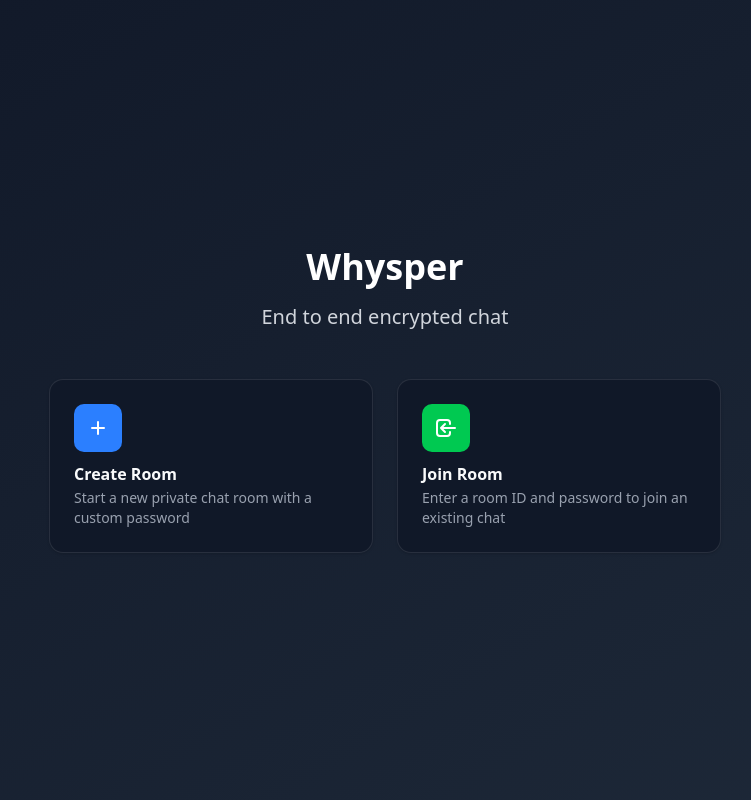
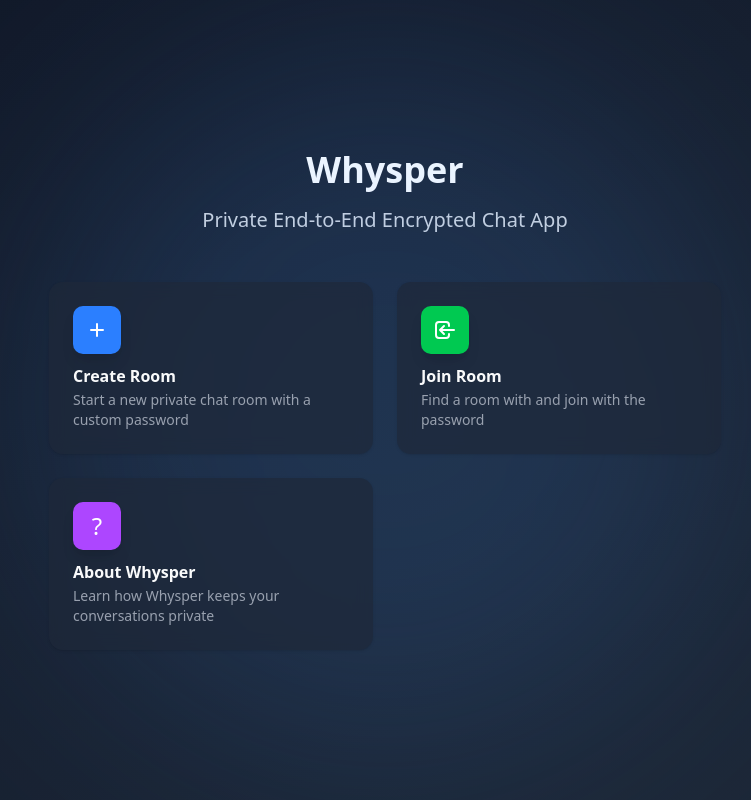
Before and after one commit to thekennethgo/whysper, a Next.js app: page / in a window 1280 px wide. Shown: the whole page, without its empty margins (255-1006 px from the left). Built offline with nearby package versions, Linux system fonts and the light colour scheme.

Commit message:
Added styling (Glow on background)

```diff
--- /dev/null
+++ b/src/app/about/page.js
@@ -0,0 +1,25 @@
+'use client';
+import Link from 'next/link';
+import { Button } from "@/components/ui/button";
+import { Card, CardContent, CardDescription, CardHeader, CardTitle } from "@/components/ui/card";
+
+export default function About() {
+  return (
+    <div className="min-h-screen max-w-screen flex flex-col justify-center items-center bg-gradient-to-br from-blue-50 to-indigo-100 dark:from-gray-900 dark:to-gray-800">
+      <div className="text-center mb-12">
+        <h2 className="text-4xl font-bold text-gray-900 dark:text-white mb-4">
+          About Whysper
+        </h2>
+        <p className="text-xl text-gray-600 dark:text-gray-300">
+          hey
+        </p>
+      </div>
+
+      <div className="grid md:grid-cols-2 gap-6 w-2xl mx-auto">
+        <Link href="/">
+          <Button>Return to Home</Button>
+        </Link>
+      </div>
+    </div>
+  );
+}
--- a/src/app/create-room/page.js
+++ b/src/app/create-room/page.js
@@ -83,15 +83,19 @@ export default function CreateRoom() {
   };
 
   return (
-    <div className="min-h-screen bg-gradient-to-br from-blue-50 to-indigo-100 dark:from-gray-900 dark:to-gray-800">
-      <div className="border-b px-8 py-4 flex justify-between items-center">
+    <div className="min-h-screen flex flex-col items-center bg-gradient-to-br from-blue-50 to-indigo-100 dark:from-gray-900 dark:to-gray-800">
+      <div className="absolute inset-0 flex items-center justify-center pointer-events-none z-0">
+          <div className="w-[700px] h-[700px] bg-blue-400/20 dark:bg-blue-900/15 rounded-full blur-[120px]" />
+      </div>
+
+      <div className="border-b px-8 py-4 w-full flex justify-between items-center">
         <h1 className="text-xl font-bold">Create a Private Room</h1>
         <button onClick={() => router.push('/')} className="text-white hover:text-gray-700">
           Return to Home
         </button>
       </div>
 
-      <div className="max-w-2xl mx-auto px-4 py-8">
+      <div className="w-full max-w-2xl mx-auto px-4 py-8">
         <Card>
           <CardContent>
             <form onSubmit={handleSubmit} className="space-y-6">
--- a/src/app/join-room/page.js
+++ b/src/app/join-room/page.js
@@ -64,15 +64,19 @@ export default function JoinRoom() {
   }
 
   return (
-    <div className="min-h-screen bg-gradient-to-br from-blue-50 to-indigo-100 dark:from-gray-900 dark:to-gray-800">
-      <div className="border-b px-8 py-4 flex justify-between items-center">
+    <div className="min-h-screen flex flex-col items-center bg-gradient-to-br from-blue-50 to-indigo-100 dark:from-gray-900 dark:to-gray-800">
+      <div className="absolute inset-0 flex items-center justify-center pointer-events-none z-0">
+          <div className="w-[700px] h-[700px] bg-blue-400/20 dark:bg-blue-400/15 rounded-full blur-[120px]" />
+      </div>
+
+      <div className="border-b px-8 py-4 w-full flex justify-between items-center">
         <h1 className="text-xl font-bold">Join a room</h1>
         <button onClick={() => router.push('/')} className="text-white hover:text-gray-700">
           Return to Home
         </button>
       </div>
 
-      <div className="max-w-xl mx-auto px-4 py-8">
+      <div className="w-full max-w-xl px-4 py-8 flex-1 flex flex-col justify-center items-center relative z-10">
         {error && (
           <div>
             {error}
@@ -84,13 +88,13 @@ export default function JoinRoom() {
           </div>
         ) : rooms.length === 0 ? (
           <div className="text-center py-8">
-            <p className="text-gray-500 mb-4">No rooms available</p>
+            <p className="text-white-500 mb-4">No rooms available</p>
             <Link href="/create-room">
               <Button>Create a room</Button>
             </Link>
           </div>
         ) : (
-          <div className="grid gap-4">
+          <div className="grid gap-4 w-full">
             {rooms.map((room) => (
               <Card
                 key={room.id}
--- a/src/app/page.js
+++ b/src/app/page.js
@@ -1,24 +1,27 @@
 'use client';
 import Link from 'next/link';
-import { Card, CardContent, CardDescription, CardHeader, CardTitle } from "@/components/ui/card";
+import { Card, CardDescription, CardHeader, CardTitle } from "@/components/ui/card";
 
 export default function Home() {
   return (
     <div className="min-h-screen max-w-screen flex flex-col justify-center items-center bg-gradient-to-br from-blue-50 to-indigo-100 dark:from-gray-900 dark:to-gray-800">
+      <div className="absolute inset-0 flex items-center justify-center pointer-events-none z-0">
+        <div className="w-[700px] h-[700px] bg-blue-400/20 dark:bg-blue-400/15 rounded-full blur-[120px]" />
+      </div>
       <div className="text-center mb-12">
         <h2 className="text-4xl font-bold text-gray-900 dark:text-white mb-4">
           Whysper
         </h2>
         <p className="text-xl text-gray-600 dark:text-gray-300">
-          End to end encrypted chat
+          Private End-to-End Encrypted Chat App
         </p>
       </div>
 
       <div className="grid md:grid-cols-2 gap-6 w-2xl mx-auto">
         <Link href="/create-room">
-          <Card className="hover:shadow-lg transition-shadow cursor-pointer">
+          <Card className="hover:scale-105 hover:shadow-2xl transition-all cursor-pointer bg-white/80 dark:bg-gray-800/70 backdrop-blur border-0">
             <CardHeader>
-              <div className="w-12 h-12 bg-blue-500 rounded-lg flex items-center justify-center mb-2">
+              <div className="w-12 h-12 bg-blue-500 rounded-lg flex items-center justify-center mb-2 shadow-lg">
                 <svg className="w-6 h-6 text-white" fill="none" stroke="currentColor" viewBox="0 0 24 24">
                   <path strokeLinecap="round" strokeLinejoin="round" strokeWidth={2} d="M12 6v6m0 0v6m0-6h6m-6 0H6" />
                 </svg>
@@ -32,16 +35,30 @@ export default function Home() {
         </Link>
 
         <Link href="/join-room">
-          <Card className="hover:shadow-lg transition-shadow cursor-pointer">
+          <Card className="hover:scale-105 hover:shadow-2xl transition-all cursor-pointer bg-white/80 dark:bg-gray-800/70 backdrop-blur border-0">
             <CardHeader>
-              <div className="w-12 h-12 bg-green-500 rounded-lg flex items-center justify-center mb-2">
+              <div className="w-12 h-12 bg-green-500 rounded-lg flex items-center justify-center mb-2 shadow-lg">
                 <svg className="w-6 h-6 text-white" fill="none" stroke="currentColor" viewBox="0 0 24 24">
                   <path strokeLinecap="round" strokeLinejoin="round" strokeWidth={2} d="M11 16l-4-4m0 0l4-4m-4 4h14m-5 4v1a3 3 0 01-3 3H6a3 3 0 01-3-3V7a3 3 0 013-3h7a3 3 0 013 3v1" />
                 </svg>
               </div>
               <CardTitle>Join Room</CardTitle>
               <CardDescription>
-                Enter a room ID and password to join an existing chat
+                Find a room with and join with the password
+              </CardDescription>
+            </CardHeader>
+          </Card>
+        </Link>
+
+        <Link href="/about">
+          <Card className="hover:scale-105 hover:shadow-2xl transition-all cursor-pointer bg-white/80 dark:bg-gray-800/70 backdrop-blur border-0">
+            <CardHeader>
+              <div className="w-12 h-12 bg-purple-500 rounded-lg flex items-center justify-center mb-2 shadow-lg">
+                <span className="text-2xl text-white">?</span>
+              </div>
+              <CardTitle>About Whysper</CardTitle>
+              <CardDescription>
+                Learn how Whysper keeps your conversations private
               </CardDescription>
             </CardHeader>
           </Card>
--- a/src/app/room/[id]/page.js
+++ b/src/app/room/[id]/page.js
@@ -3,7 +3,6 @@ import { useState, useEffect } from 'react';
 import { useParams, useRouter } from 'next/navigation';
 import { supabase } from '@/lib/supabase';
 import { ChatRoom } from '@/components/ChatRoom';
-import { Button } from "@/components/ui/button";
 
 export default function RoomPage() {
   const params = useParams();
@@ -71,6 +70,9 @@ export default function RoomPage() {
 
   return (
     <div className="min-h-screen bg-gradient-to-br dark:from-gray-900 dark:to-gray-800 flex flex-col">
+      <div className="absolute inset-0 flex items-center justify-center pointer-events-none z-0">
+          <div className="w-[700px] h-[700px] bg-blue-400/20 dark:bg-blue-900/15 rounded-full blur-[120px]" />
+      </div>
       <ChatRoom room={room} username={username}/>
     </div>
   );
--- a/src/components/JoinRoomModal.jsx
+++ b/src/components/JoinRoomModal.jsx
@@ -96,7 +96,7 @@ export function JoinRoomModal({ room, isOpen, onClose, onJoin }) {
 
   return (
     <Dialog open={isOpen} onOpenChange={handleClose}>
-      <DialogContent className="sm:max-w-md">
+      <DialogContent className="sm:max-w-md dark:bg-gray-900">
         <DialogHeader>
           <DialogTitle>{room?.room_name}</DialogTitle>
           <DialogDescription>
```
